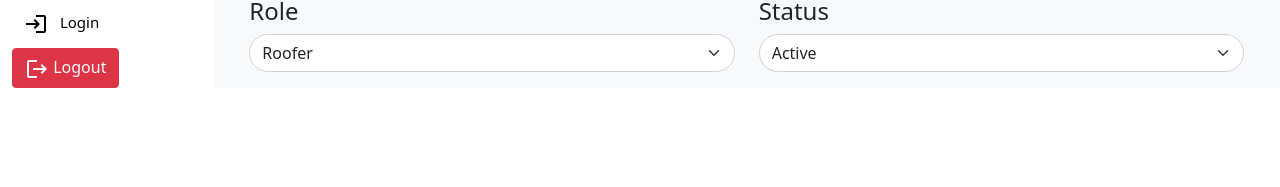
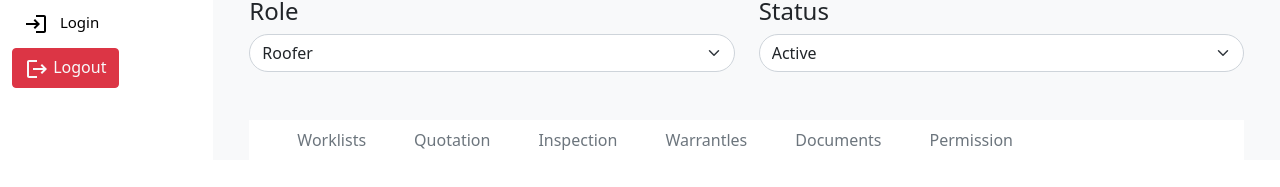
Before and after one commit to husnilmaarif/dashboard-exercises, a React (Create React App) app: page /employee in a window 1280 px wide. Shown: the part 591-778 px from the top of the page. Built offline with nearby package versions, Linux system fonts and the light colour scheme; no server answers; sample sign-in values are in the browser's storage.

Commit message:
redux thunk, components, pages

```diff
--- a/package.json
+++ b/package.json
@@ -8,6 +8,7 @@
     "@mui/icons-material": "^5.8.4",
     "@mui/material": "^5.8.4",
     "@mui/styled-engine-sc": "^5.8.0",
+    "@reduxjs/toolkit": "^1.8.2",
     "@testing-library/jest-dom": "^5.16.4",
     "@testing-library/react": "^13.3.0",
     "@testing-library/user-event": "^13.5.0",
@@ -16,6 +17,7 @@
     "react": "^18.2.0",
     "react-bootstrap": "^2.4.0",
     "react-dom": "^18.2.0",
+    "react-redux": "^8.0.2",
     "react-router-dom": "^6.3.0",
     "react-scripts": "5.0.1",
     "styled-components": "^5.3.5",
--- a/src/components/Filter.js
+++ b/src/components/Filter.js
@@ -2,6 +2,7 @@ import React from "react";
 
 function Filter() {
   return (
+    <>
       <div className="row mt-4">
         <div className="col">
           <h4>Role</h4>
@@ -35,6 +36,7 @@ function Filter() {
           </div>
         </div>
       </div>
+    </>
   );
 }
 
--- /dev/null
+++ b/src/components/ListUsers.css
@@ -0,0 +1,3 @@
+.link-users {
+    text-decoration: none;
+}
--- /dev/null
+++ b/src/components/ListUsers.js
@@ -0,0 +1,36 @@
+import React from "react";
+import { Navbar, Container } from "react-bootstrap";
+import { Link } from "react-router-dom";
+import "./ListUsers.css";
+
+function ListUsers() {
+  const route = [
+    { page: "Worklists", link: "/" },
+    { page: "Quotation", link: "/" },
+    { page: "Inspection", link: "/" },
+    { page: "Warrantles", link: "/" },
+    { page: "Documents", link: "/" },
+    { page: "Permission", link: "/" },
+  ];
+  return (
+    <>
+      <Navbar bg="white" variant="white" className="mt-5 rounded-4">
+        <Container className="justify-content-start">
+          {route.map((route, index) => {
+            return (
+              <Link
+                to={route.link}
+                className="text-muted px-4 link-users"
+                key={index}
+              >
+                {route.page}
+              </Link>
+            );
+          })}
+        </Container>
+      </Navbar>
+    </>
+  );
+}
+
+export default ListUsers;
--- a/src/components/Sidebar.js
+++ b/src/components/Sidebar.js
@@ -49,8 +49,8 @@ export default function Sidebar() {
         </Link>
         {sidebarData.map((value, index) => {
           return (
-            <Link to={value.link} className="link">
-              <li key={index} className="p-1 m-2 align-items-center li-sidebar">
+            <Link to={value.link} className="link" key={index}>
+              <li className="p-1 m-2 align-items-center li-sidebar">
                 <span className="me-2">{value.icon}</span> {value.title}
               </li>
             </Link>
--- a/src/index.js
+++ b/src/index.js
@@ -1,14 +1,18 @@
-import React from 'react';
-import ReactDOM from 'react-dom/client';
-import './index.css';
-import App from './App';
-import reportWebVitals from './reportWebVitals';
-import 'bootstrap/dist/css/bootstrap.min.css';
+import React from "react";
+import ReactDOM from "react-dom/client";
+import "./index.css";
+import App from "./App";
+import reportWebVitals from "./reportWebVitals";
+import "bootstrap/dist/css/bootstrap.min.css";
+import { store } from "./redux/store";
+import { Provider } from "react-redux";
 
-const root = ReactDOM.createRoot(document.getElementById('root'));
+const root = ReactDOM.createRoot(document.getElementById("root"));
 root.render(
   <React.StrictMode>
-    <App />
+    <Provider store={store}>
+      <App />
+    </Provider>
   </React.StrictMode>
 );
 
--- a/src/pages/Employee.js
+++ b/src/pages/Employee.js
@@ -2,6 +2,7 @@ import React from "react";
 import Detail from "../components/Detail";
 import Filter from "../components/Filter";
 import Header from "../components/Header";
+import ListUsers from "../components/ListUsers";
 
 function Employee() {
   return (
@@ -10,6 +11,7 @@ function Employee() {
       <div className="container">
         <Detail />
         <Filter />
+        <ListUsers />
       </div>
     </>
   );
--- /dev/null
+++ b/src/redux/store.js
@@ -0,0 +1,5 @@
+import { configureStore } from '@reduxjs/toolkit'
+
+export const store = configureStore({
+  reducer: {},
+})
```
Also changed, not shown: 1 other file (tests, documents, lock files or other folders). Lines whose indentation alone changed are shown as unchanged.
